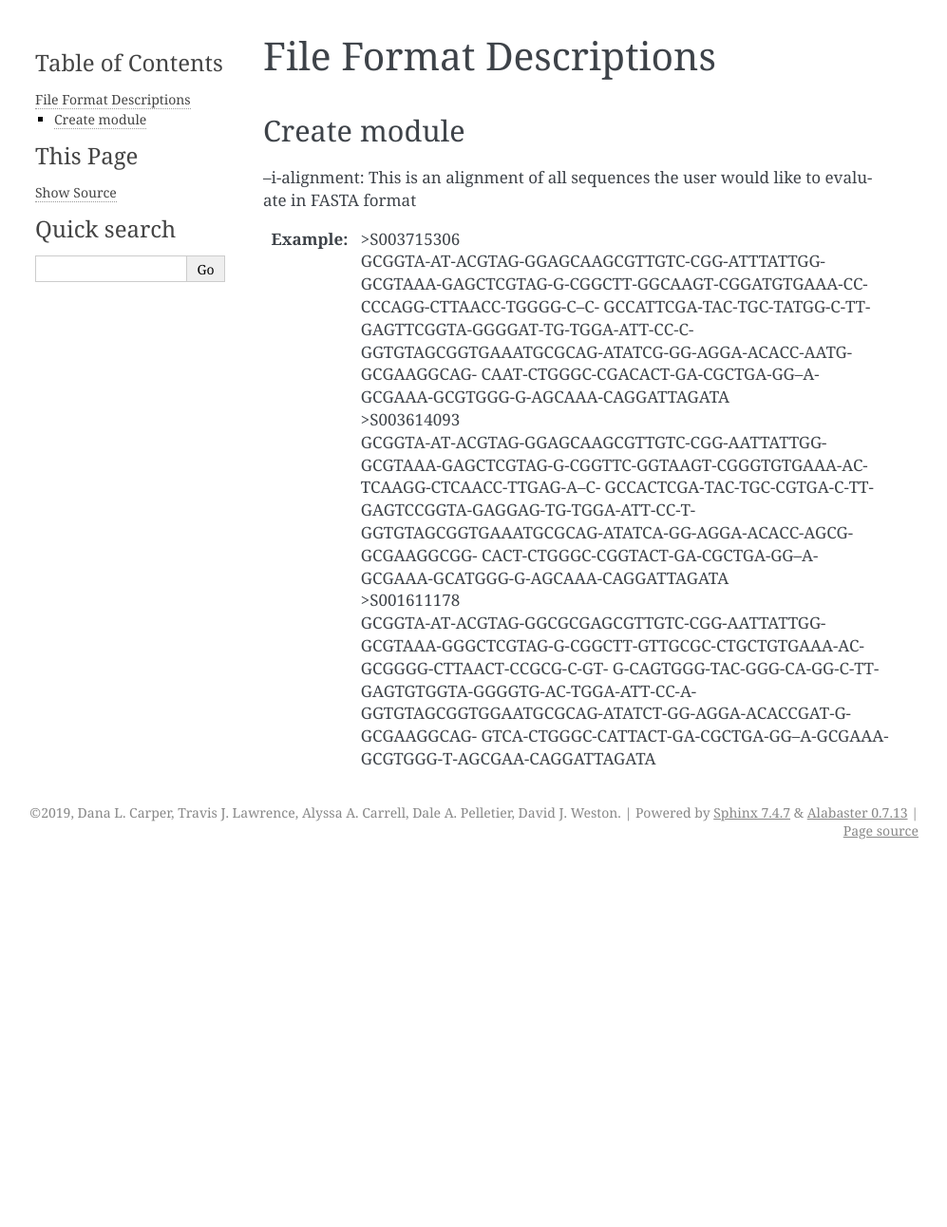
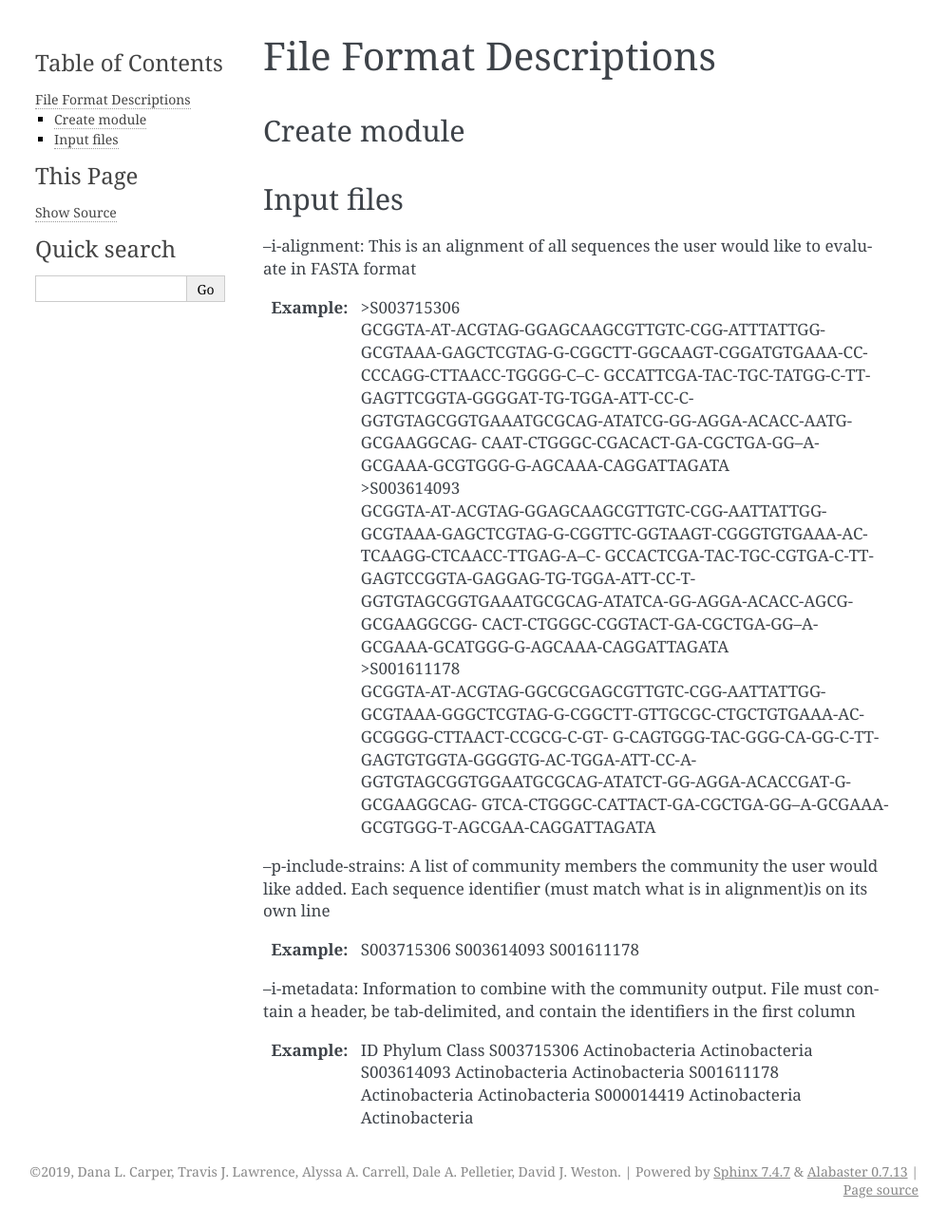
Before and after one commit to dlcarper/DISCo-microbe, a Sphinx documentation site: the page built from docs/FileFormats.rst, in a window 1280 px wide. Shown: the whole page at 95% size, without its empty margins (143-1140 px from the left). Built offline with Sphinx 7.4.7, drawn with Linux system fonts in a browser that asks for light colours; before the commit the page ends 914 px from its top, so only the background shows below that.

Commit message:
Update FileFormats.rst

```diff
--- a/docs/FileFormats.rst
+++ b/docs/FileFormats.rst
@@ -5,6 +5,8 @@ File Format Descriptions
 Create module
 ==============
 
+Input files
+===========
 --i-alignment: This is an alignment of all sequences the user would like to evaluate in FASTA format
 
 :Example:
@@ -19,3 +21,19 @@ Create module
   >S001611178
 
   GCGGTA-AT-ACGTAG-GGCGCGAGCGTTGTC-CGG-AATTATTGG-GCGTAAA-GGGCTCGTAG-G-CGGCTT-GTTGCGC-CTGCTGTGAAA-AC-GCGGGG-CTTAACT-CCGCG-C-GT-	G-CAGTGGG-TAC-GGG-CA-GG-C-TT-GAGTGTGGTA-GGGGTG-AC-TGGA-ATT-CC-A-GGTGTAGCGGTGGAATGCGCAG-ATATCT-GG-AGGA-ACACCGAT-G-GCGAAGGCAG-	GTCA-CTGGGC-CATTACT-GA-CGCTGA-GG--A-GCGAAA-GCGTGGG-T-AGCGAA-CAGGATTAGATA
+
+--p-include-strains: A list of community members the community the user would like added. Each sequence identifier (must match what is in alignment)is on its own line
+
+:Example:
+  S003715306
+  S003614093
+  S001611178
+
+--i-metadata: Information to combine with the community output. File must contain a header, be tab-delimited, and contain the identifiers in the first column
+
+:Example:
+  ID	Phylum	Class
+  S003715306	Actinobacteria	Actinobacteria
+  S003614093	Actinobacteria	Actinobacteria
+  S001611178	Actinobacteria	Actinobacteria
+  S000014419	Actinobacteria	Actinobacteria
```
